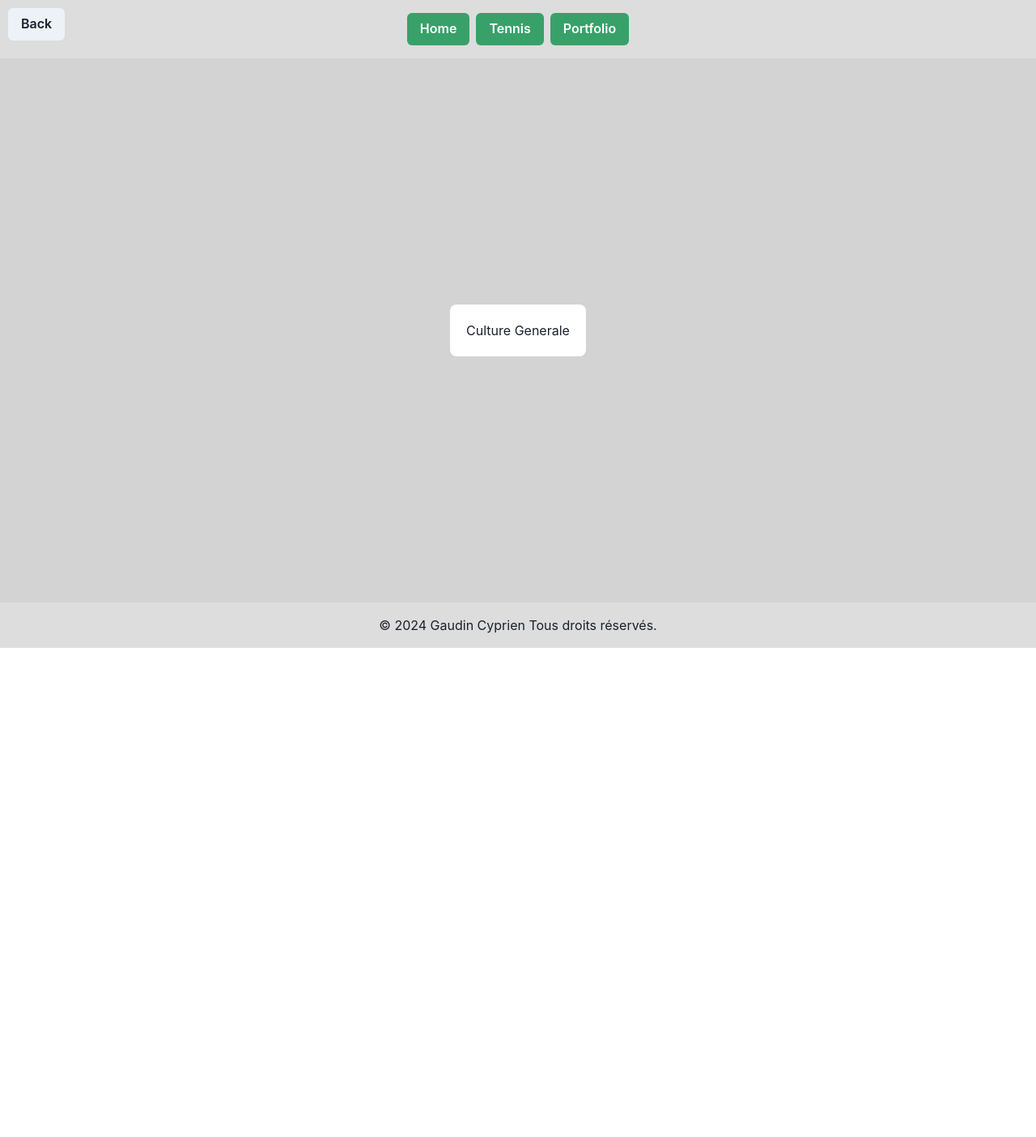
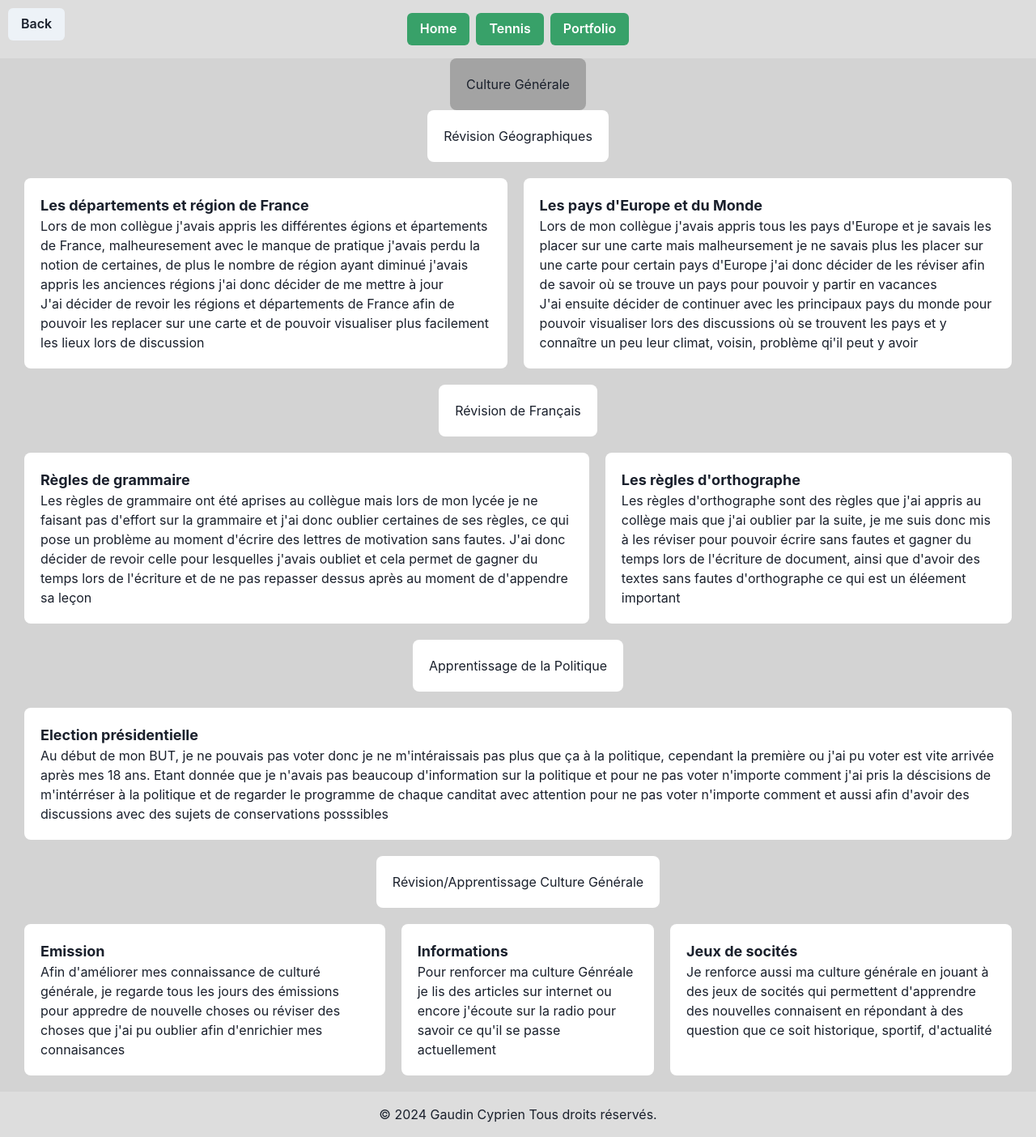
Before and after one commit to gaudincyprien/Portfolio, a React (Vite) app in the folder frontend/: page /me/IUT/culturegenerale in a window 1280 px wide. Shown: the whole page at 81% size. Before the commit the page ends 800 px from the top, so only its background shows below. Built offline with nearby package versions, Linux system fonts and the light colour scheme; the HTML template or start-up script is replaced by a standard one.

Commit message:
add culture general pages

```diff
--- a/frontend/src/views/Alternance.tsx
+++ b/frontend/src/views/Alternance.tsx
@@ -6,7 +6,7 @@ import { Link } from 'react-router-dom';
 export default function Alternance() {
 
     return (
-        <Box style={{ backgroundColor: '#d3d3d3', height: '100vh', display: 'flex', flexDirection: 'column' }}>
+        <Box style={{ backgroundColor: '#d3d3d3', display: 'flex', flexDirection: 'column' }}>
             <Navbar />
             <Link to="/me">
                 <Button style={{ position: 'absolute', top: 10, left: 10 }}>Back</Button>
@@ -32,27 +32,17 @@ export default function Alternance() {
                 <Flex justifyContent="space-between" width="100%">
                     <Box style={{ backgroundColor: '#ffffff', padding: '20px', borderRadius: '8px', margin: '0 5px' }}>
                         <Text as="h3" fontSize="md" fontWeight="bold">Création des tableaux de bord automatique</Text>
-                        <Text>Ma première mission au sein de l'entreprise a été de créer une application permettant la génréation</Text>
-                        <Text>de tableau de bord automatique depuis un programme python</Text>
-                        <Text>Ce processus s'intègre lors de la mise en place d'une étude et permet de gagner du temps lors de la</Text>
-                        <Text>mise en place d'une étude</Text>
-                        <Text>J'ai réaliser ce projet en partant de zéro, ce projet créer des tableaux en fonction des besoins de l'étude</Text>
-                        <Text>et des besoins nécéssaires de ces études. Certains graphes ne sont pas créer pour certaines études</Text>
+                        <Text>Ma première mission au sein de l'entreprise a été de créer une application permettant la génréation de tableau de bord automatique depuis un programme python. Ce processus s'intègre lors de la mise en place d'une étude et permet de gagner du temps lors de la mise en place d'une étude.</Text>
+                        <Text>J'ai réaliser ce projet en partant de zéro, ce projet créer des tableaux en fonction des besoins de l'étude et des besoins nécéssaires de ces études. Certains graphes ne sont pas créer pour certaines études.</Text>
                     </Box>
                     <Box style={{ backgroundColor: '#ffffff', padding: '20px', borderRadius: '8px', margin: '0 5px' }}>
                         <Text as="h3" fontSize="md" fontWeight="bold">Mise en place de la V2</Text>
-                        <Text>Lors de mon alternance chez Telemedicine Technologies, j'ai participé à la mise en place de la nouvelle version permettant</Text>
-                        <Text>de récupérer, transformer et insérer les données dans la base de données de l'étude afin de pouvoir traiter les données</Text>
-                        <Text>et les afficher sur le tableau de bord avec des graphiques</Text>
-                        <Text>Ce nouveau processus permet d'avoir des études plus complexes et avec des informations qui n'étais pas présentes sur le V1</Text>
+                        <Text>Lors de mon alternance chez Telemedicine Technologies, j'ai participé à la mise en place de la nouvelle version permettant de récupérer, transformer et insérer les données dans la base de données de l'étude afin de pouvoir traiter les données et les afficher sur le tableau de bord avec des graphiques Ce nouveau processus permet d'avoir des études plus complexes et avec des informations qui n'étais pas présentes sur la V1.</Text>
                     </Box>
                     <Box style={{ backgroundColor: '#ffffff', padding: '20px', borderRadius: '8px', margin: '0 5px' }}>
                         <Text as="h3" fontSize="md" fontWeight="bold">Mise en place d'un back-end</Text>
-                        <Text>J'ai commencé un projet à réro qui concenrne le back-end de Data-Service</Text>
-                        <Text>Ce projet à pour but de simplifier les démarches faite par l'équipe de Data&Service</Text>
-                        <Text>Ma première mission sur ce projet à été de faire la vérification du fichier de oncfiguration d'une étude</Text>
-                        <Text>et de vérifier qu'il y ait pas de problème dans ce fichier comme des informations qui doivent être présente</Text>
-                        <Text>obligatoirement ou alors des informations qui existe dans une feuille doivent exister dans tels autre feuilles</Text>
+                        <Text>J'ai commencé un projet à zéro qui concenrne le back-end de Data-Service. Ce projet à pour but de simplifier les démarches faite par l'équipe de Data&Service</Text>
+                        <Text>Ma première mission sur ce projet à été de faire la vérification du fichier de oncfiguration d'une étude et de vérifier qu'il y ait pas de problème dans ce fichier comme des informations qui doivent être présente obligatoirement ou alors des informations qui existe dans une feuille doivent exister dans tels autre feuilles</Text>
                     </Box>
                 </Flex>
                 </Flex>
--- a/frontend/src/views/BUTCultureGenerale.tsx
+++ b/frontend/src/views/BUTCultureGenerale.tsx
@@ -1,4 +1,4 @@
-import { Flex, Box, Text, Button} from '@chakra-ui/react';
+import { Flex, Box, Text, Button, List, ListItem} from '@chakra-ui/react';
 import Navbar from '../components/partial/NavBar';
 import Footbar from '../components/partial/FootPage';
 import { Link } from 'react-router-dom';
@@ -6,14 +6,76 @@ import { Link } from 'react-router-dom';
 export default function BUTCultureGenerale() {
 
     return (
-        <Box style={{ backgroundColor: '#d3d3d3', height: '100vh', display: 'flex', flexDirection: 'column' }}>
+<Box style={{ backgroundColor: '#d3d3d3', display: 'flex', flexDirection: 'column' }}>
             <Navbar />
-            <Link to="/me/IUT">
+            <Link to="/me">
                 <Button style={{ position: 'absolute', top: 10, left: 10 }}>Back</Button>
             </Link>
             <Flex flex={1} justifyContent='center' alignItems='center'>
+                <Box style={{ backgroundColor: '#a3a3a3', padding: '20px', borderRadius: '8px' }}>
+                    <Text>Culture Générale</Text>
+                </Box>
+            </Flex>
+            <Flex flex={1} justifyContent='center' alignItems='center'>
                 <Box style={{ backgroundColor: '#ffffff', padding: '20px', borderRadius: '8px' }}>
-                    <Text>Culture Generale</Text>
+                    <Text>Révision Géographiques</Text>
+                </Box>
+            </Flex>
+            <Flex padding={5} justifyContent='center' alignItems='center'>
+                <Box style={{ backgroundColor: '#ffffff', padding: '20px', borderRadius: '8px', margin: '0 10px' }}>
+                    <Text as="h2" fontSize="lg" fontWeight="bold">Les départements et région de France</Text>
+                    <Text>Lors de mon collègue j'avais appris les différentes égions et épartements de France, malheuresement avec le manque de pratique j'avais perdu la notion de certaines, de plus le nombre de région ayant diminué j'avais appris les anciences régions j'ai donc décider de me mettre à jour </Text>
+                    <Text>J'ai décider de revoir les régions et départements de France afin de pouvoir les replacer sur une carte et de pouvoir visualiser plus facilement les lieux lors de discussion</Text>
+                </Box>
+                <Box style={{ backgroundColor: '#ffffff', padding: '20px', borderRadius: '8px', margin: '0 10px' }}>
+                    <Text as="h2" fontSize="lg" fontWeight="bold">Les pays d'Europe et du Monde</Text>
+                    <Text>Lors de mon collègue j'avais appris tous les pays d'Europe et je savais les placer sur une carte mais malheursement je ne savais plus les placer sur une carte pour certain pays d'Europe j'ai donc décider de les réviser afin de savoir où se trouve un pays pour pouvoir y partir en vacances</Text>
+                    <Text>J'ai ensuite décider de continuer avec les principaux pays du monde pour pouvoir visualiser lors des discussions où se trouvent les pays et y connaître un peu leur climat, voisin, problème qi'il peut y avoir</Text>
+                </Box>
+            </Flex>
+            <Flex flex={1} justifyContent='center' alignItems='center'>
+                <Box style={{ backgroundColor: '#ffffff', padding: '20px', borderRadius: '8px' }}>
+                    <Text>Révision de Français</Text>
+                </Box>
+            </Flex>
+            <Flex padding={5} justifyContent='center' alignItems='center'>
+                <Box style={{ backgroundColor: '#ffffff', padding: '20px', borderRadius: '8px', margin: '0 10px' }}>
+                    <Text as="h2" fontSize="lg" fontWeight="bold">Règles de grammaire</Text>
+                    <Text>Les règles de grammaire ont été aprises au collègue mais lors de mon lycée je ne faisant pas d'effort sur la grammaire et j'ai donc oublier certaines de ses règles, ce qui pose un problème au moment d'écrire des lettres de motivation sans fautes. J'ai donc décider de revoir celle pour lesquelles j'avais oubliet et cela permet de gagner du temps lors de l'écriture et de ne pas repasser dessus après au moment de d'appendre sa leçon</Text>
+                </Box>
+                <Box style={{ backgroundColor: '#ffffff', padding: '20px', borderRadius: '8px', margin: '0 10px' }}>
+                    <Text as="h2" fontSize="lg" fontWeight="bold">Les règles d'orthographe</Text>
+                    <Text>Les règles d'orthographe sont des règles que j'ai appris au collège mais que j'ai oublier par la suite, je me suis donc mis à les réviser pour pouvoir écrire sans fautes et gagner du temps lors de l'écriture de document, ainsi que d'avoir des textes sans fautes d'orthographe ce qui est un éléement important</Text>
+                </Box>
+            </Flex>
+            <Flex flex={2} justifyContent='center' alignItems='center'>
+                <Box style={{ backgroundColor: '#ffffff', padding: '20px', borderRadius: '8px' }}>
+                    <Text>Apprentissage de la Politique</Text>
+                </Box>
+            </Flex>
+            <Flex padding={5} justifyContent='center' alignItems='center'>
+                <Box style={{ backgroundColor: '#ffffff', padding: '20px', borderRadius: '8px', margin: '0 10px' }}>
+                    <Text as="h2" fontSize="lg" fontWeight="bold">Election présidentielle</Text>
+                    <Text>Au début de mon BUT, je ne pouvais pas voter donc je ne m'intéraissais pas plus que ça à la politique, cependant la première ou j'ai pu voter est vite arrivée après mes 18 ans. Etant donnée que je n'avais pas beaucoup d'information sur la politique et pour ne pas voter n'importe comment j'ai pris la déscisions de m'intérréser à la politique et de regarder le programme de chaque canditat avec attention pour ne pas voter n'importe comment et aussi afin d'avoir des discussions avec des sujets de conservations posssibles</Text>
+                </Box>
+            </Flex>
+            <Flex flex={1} justifyContent='center' alignItems='center'>
+                <Box style={{ backgroundColor: '#ffffff', padding: '20px', borderRadius: '8px' }}>
+                    <Text>Révision/Apprentissage Culture Générale</Text>
+                </Box>
+            </Flex>
+            <Flex padding={5} justifyContent='center' >
+                <Box style={{ backgroundColor: '#ffffff', padding: '20px', borderRadius: '8px', margin: '0 10px' }}>
+                    <Text as="h2" fontSize="lg" fontWeight="bold">Emission</Text>
+                    <Text>Afin d'améliorer mes connaissance de culturé générale, je regarde tous les jours des émissions pour appredre de nouvelle choses ou réviser des choses que j'ai pu oublier afin d'enrichier mes connaisances</Text>
+                </Box>
+                <Box style={{ backgroundColor: '#ffffff', padding: '20px', borderRadius: '8px', margin: '0 10px' }}>
+                    <Text as="h2" fontSize="lg" fontWeight="bold">Informations</Text>
+                    <Text>Pour renforcer ma culture Génréale je lis des articles sur internet ou encore j'écoute sur la radio pour savoir ce qu'il se passe actuellement</Text>
+                </Box>
+                <Box  style={{ backgroundColor: '#ffffff', padding: '20px', borderRadius: '8px', margin: '0 10px' }}>
+                    <Text as="h2" fontSize="lg" fontWeight="bold">Jeux de socités</Text>
+                    <Text>Je renforce aussi ma culture générale en jouant à des jeux de socités qui permettent d'apprendre des nouvelles connaisent en répondant à des question que ce soit historique, sportif, d'actualité</Text>
                 </Box>
             </Flex>
             <Footbar />
```
